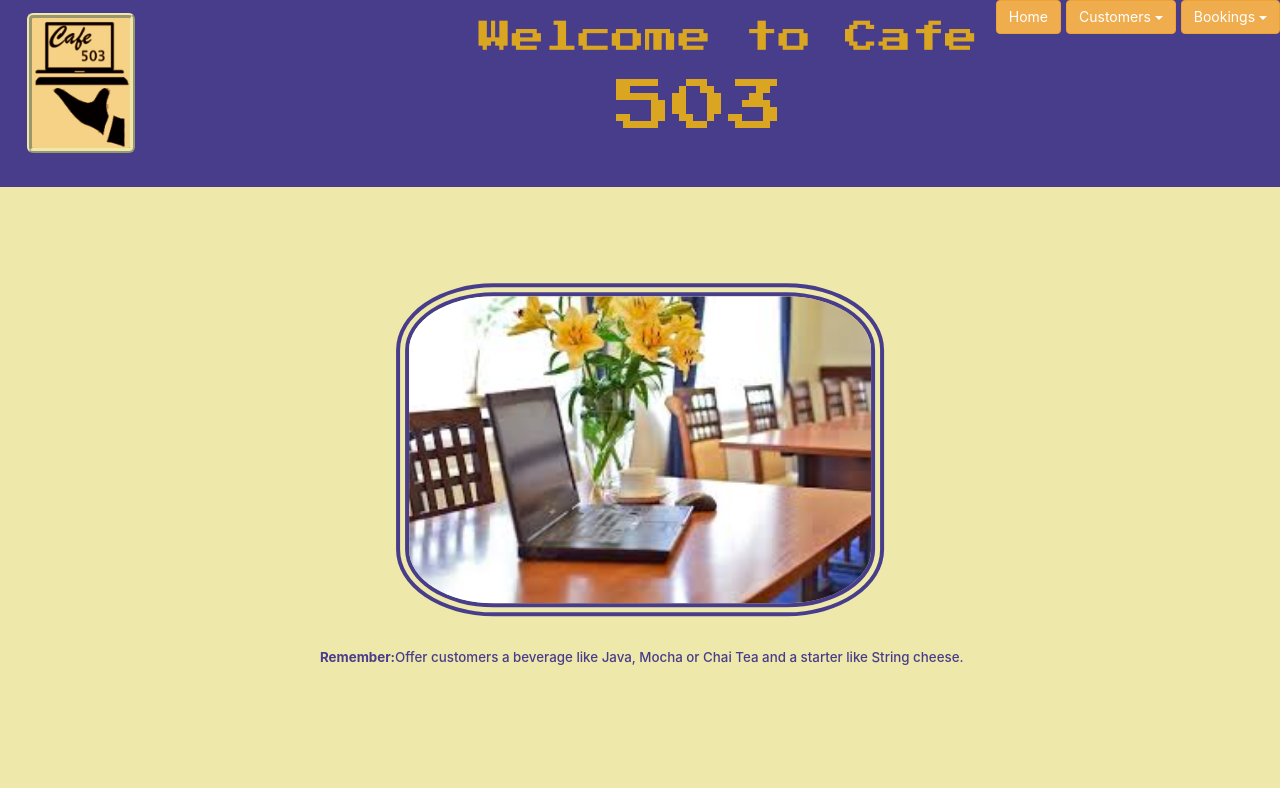
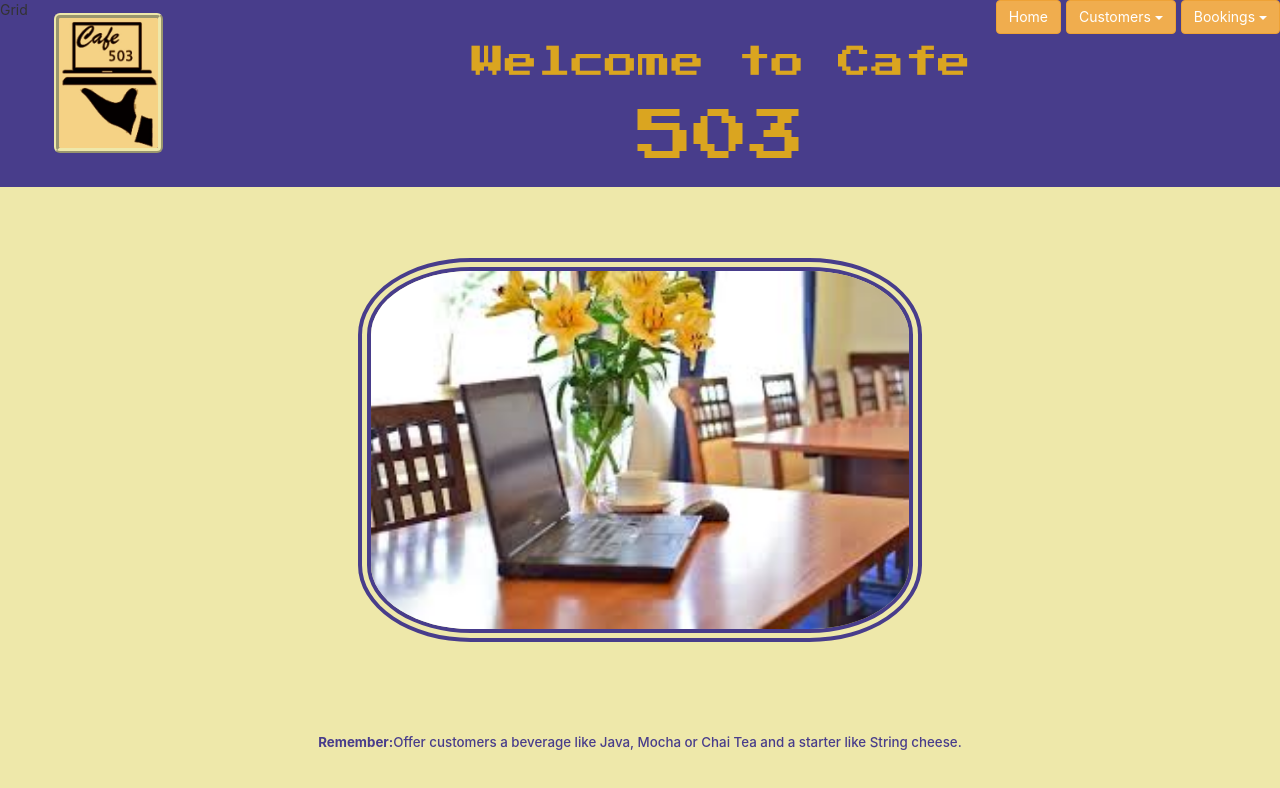
Before and after one commit to ShanzyHolm/Restaurant_Java_Project_FrontEnd, a React (Create React App) app in the folder restaurant_front/: page / in a window 1280 px wide. Shown: the top 788 px of the page. Built offline with nearby package versions, Linux system fonts and the light colour scheme.

Commit message:
fix home styling

```diff
--- a/restaurant_front/src/NavBar.js
+++ b/restaurant_front/src/NavBar.js
@@ -6,6 +6,7 @@ const NavBar = () => {
 
       <header className="navBar">
 
+        Grid
         <div>
           <Image src="/images/Cafe503Logo.jpg" alt="CafeLogo" className="logo" rounded />
         </div>
--- a/restaurant_front/src/components/HomeComponent.js
+++ b/restaurant_front/src/components/HomeComponent.js
@@ -2,9 +2,8 @@ import React from 'react';
 
 const HomeComponent = (props) => {
   return (
-    <div className="">
+    <div className="vertical-container">
       <img className="home" src="/images/image4.jpeg" alt=""/>
-
       <h5 className="message"><strong>Remember:</strong>  Offer customers a beverage like Java, Mocha or Chai Tea and a starter like String cheese.</h5>
     </div>
   )
--- a/restaurant_front/src/index.css
+++ b/restaurant_front/src/index.css
@@ -36,45 +36,30 @@ header {
   top: 0;
 }
 
+.header-grid {
+  margin-left: 0;
+}
+
 h1 {
   font-size: 25pt;
-  /* display: flex; */
+  top: 25px;
+  display: -webkit-flex;
+  display:         flex;
+  -webkit-align-items: center;
+  align-items: center;
+  -webkit-justify-content: center;
+  justify-content: center;
   color: goldenrod;
   position: relative;
-  left: 30%;
   font-family: 'Press Start 2P', cursive;
 }
 
 h1.error {
   font-size: 42pt;
-  /* display: flex; */
   color: goldenrod;
   position: relative;
-  top: 12%;
-  left: 42%;
+  top: 30px;
   font-family: 'Press Start 2P', cursive;
-}
-
-h5.message {
-  font-size: 10pt;
-  display: flex;
-  color: darkslateblue;
-  position: fixed;
-  top: 80%;
-  left: 25%;
-}
-
-img.home {
-  height: 250pt;
-  position: fixed;
-  top: 50%;
-  left: 50%;
-  transform: translate(-50%, -50%);
-  margin-top: 50px;
-  border-radius: 20%;
-  border-style: double;
-  border-color: darkslateblue;
-  border-width: 10pt;
 }
 
 .logo {
@@ -91,6 +76,39 @@ img.home {
   width: 100%; */
 }
 
+/* HOME SCREEN */
+div.vertical-container {
+  top: 400pt;
+  display: -webkit-flex;
+  display:         flex;
+  -webkit-align-items: center;
+          align-items: center;
+  -webkit-justify-content: center;
+          justify-content: center;
+}
+
+img.home {
+  height: 48%;
+  position: fixed;
+  top: 50%;
+  left: 50%;
+  transform: translate(-50%, -50%);
+  margin-top: 50px;
+  border-radius: 20%;
+  border-style: double;
+  border-color: darkslateblue;
+  border-width: 10pt;
+}
+
+h5.message {
+
+  font-size: 10pt;
+  display: flex;
+  position: fixed;
+  bottom: 40px;
+  color: darkslateblue;
+  position: fixed;
+}
 
 /* CUSTOMER CSS */
 
```
